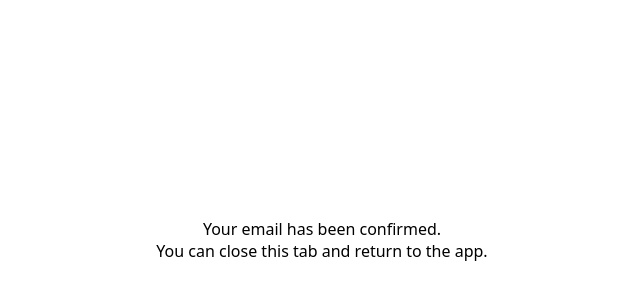
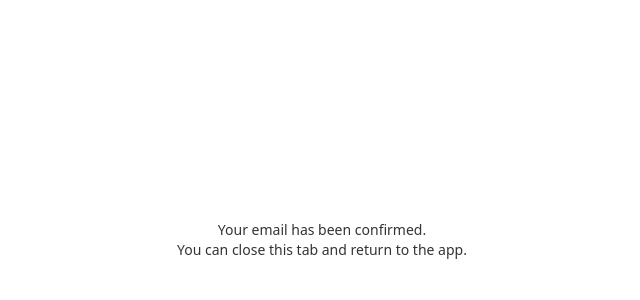
Before and after one commit to beetpay-info/email-confirmation, a plain HTML site: page index.html in a window 1280 px wide. Shown: the part 160-460 px from the top of the page, without its empty margins (318-958 px from the left). Drawn offline with Linux system fonts and the light colour scheme.

Commit message:
Update index.html

```diff
--- a/index.html
+++ b/index.html
@@ -5,16 +5,31 @@
     <meta name="viewport" content="width=device-width, initial-scale=1.0" />
     <title>Email Confirmed</title>
     <style>
+      * {
+        box-sizing: border-box;
+      }
+
       html, body {
+        width: 100%;
         height: 100%;
         margin: 0;
+        overflow: hidden;
       }
+
       body {
+        min-height: 100vh;
         display: flex;
         align-items: center;
         justify-content: center;
         font-family: system-ui, -apple-system, Segoe UI, Roboto, Helvetica, Arial, sans-serif;
         text-align: center;
+        padding: 16px;
+      }
+
+      .msg {
+        font-size: 14px;
+        line-height: 1.4;
+        color: #333;
       }
     </style>
   </head>
```
